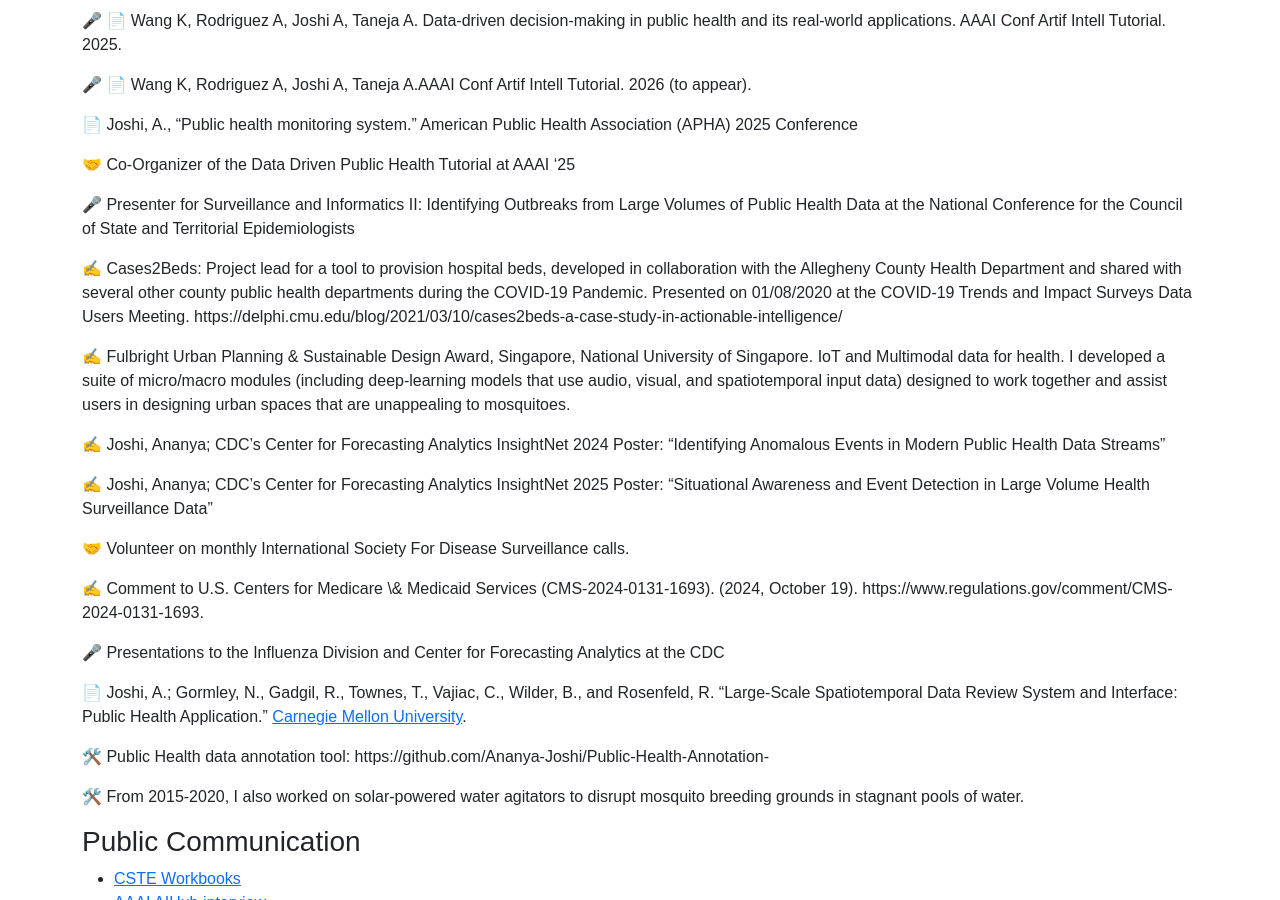
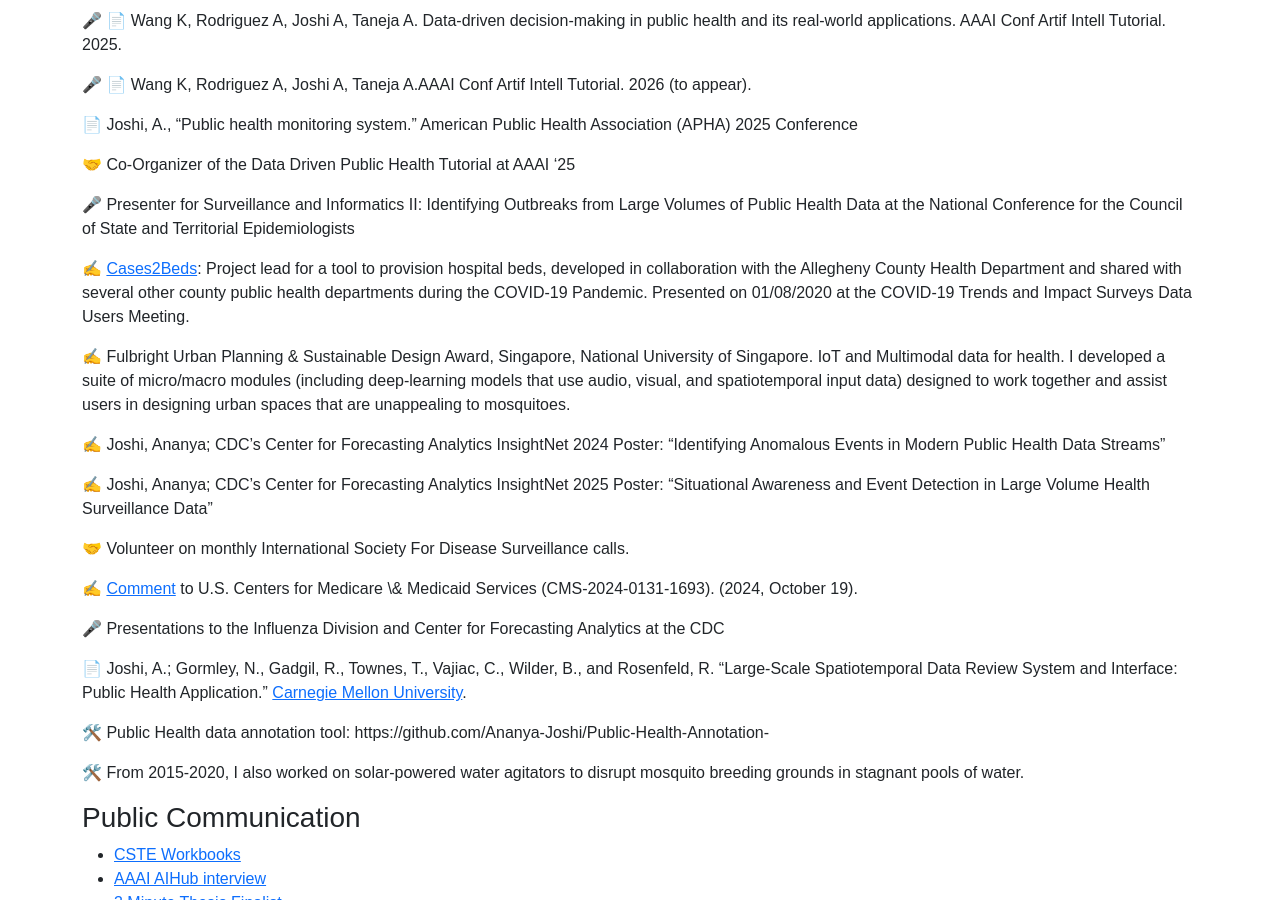
Before and after one commit to Ananya-Joshi/ananya-joshi.github.io, a Jekyll site: the page built from moods.md, in a window 1280 px wide and 900 px high, scrolled down 811 px. Built offline with Jekyll 4.4.1, drawn with Linux system fonts in a browser that asks for light colours.

Commit message:
Update moods.md

```diff
--- a/moods.md
+++ b/moods.md
@@ -75,7 +75,7 @@
 
 🎤 Presenter for Surveillance and Informatics II: Identifying Outbreaks from Large Volumes of Public Health Data at the National Conference for the Council of State and Territorial Epidemiologists
 
-✍️ Cases2Beds: Project lead for a tool to provision hospital beds, developed in collaboration with the Allegheny County Health Department and shared with several other county public health departments during the COVID-19 Pandemic. Presented on 01/08/2020 at the COVID-19 Trends and Impact Surveys Data Users Meeting. https://delphi.cmu.edu/blog/2021/03/10/cases2beds-a-case-study-in-actionable-intelligence/
+✍️ [Cases2Beds](https://delphi.cmu.edu/blog/2021/03/10/cases2beds-a-case-study-in-actionable-intelligence/): Project lead for a tool to provision hospital beds, developed in collaboration with the Allegheny County Health Department and shared with several other county public health departments during the COVID-19 Pandemic. Presented on 01/08/2020 at the COVID-19 Trends and Impact Surveys Data Users Meeting.
 
 ✍️ Fulbright Urban Planning & Sustainable Design Award, Singapore, National University of Singapore. IoT and Multimodal data for health. I developed a suite of micro/macro modules (including deep-learning models that use audio, visual, and spatiotemporal input data) designed to work together and assist users in designing urban spaces that are unappealing to mosquitoes.
 
@@ -85,7 +85,7 @@
 
 🤝 Volunteer on monthly International Society For Disease Surveillance calls.
 
-✍️  Comment to U.S. Centers for Medicare \& Medicaid Services (CMS-2024-0131-1693). (2024, October 19). https://www.regulations.gov/comment/CMS-2024-0131-1693.
+✍️  [Comment](https://www.regulations.gov/comment/CMS-2024-0131-1693) to U.S. Centers for Medicare \& Medicaid Services (CMS-2024-0131-1693). (2024, October 19).
 
 🎤 Presentations to the Influenza Division and Center for Forecasting Analytics at the CDC
 
```
